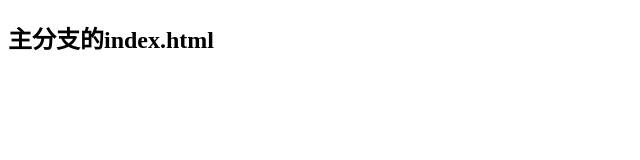
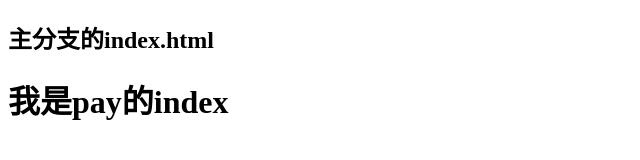
Before and after one commit to Lucky-cabbage/text1, a plain HTML site: page index.html in a window 1280 px wide. Shown: the whole page, without its empty margins (0-640 px from the left). Drawn offline with Linux system fonts and the light colour scheme.

Commit message:
pay的 index

```diff
--- a/index.html
+++ b/index.html
@@ -8,6 +8,7 @@
     <title>Document</title>
 </head>
 <h2>主分支的index.html</h2>
+<h1>我是pay的index</h1>
 
 <body>
 
```
